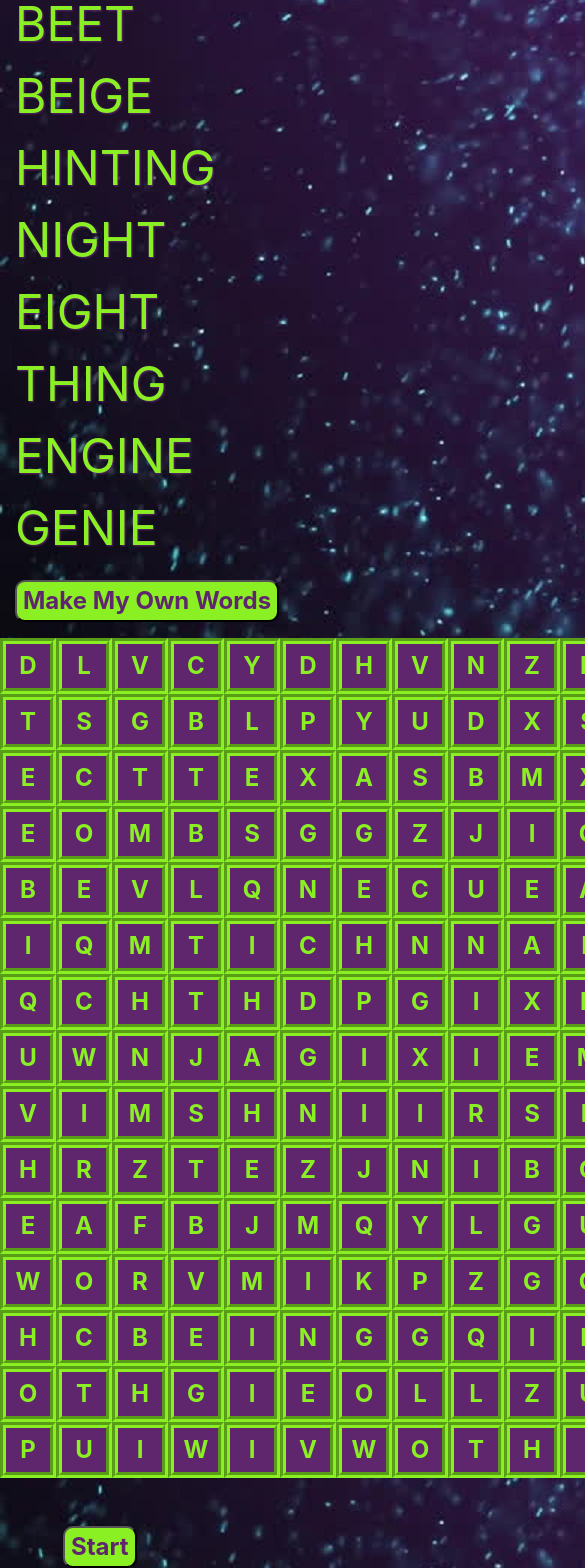
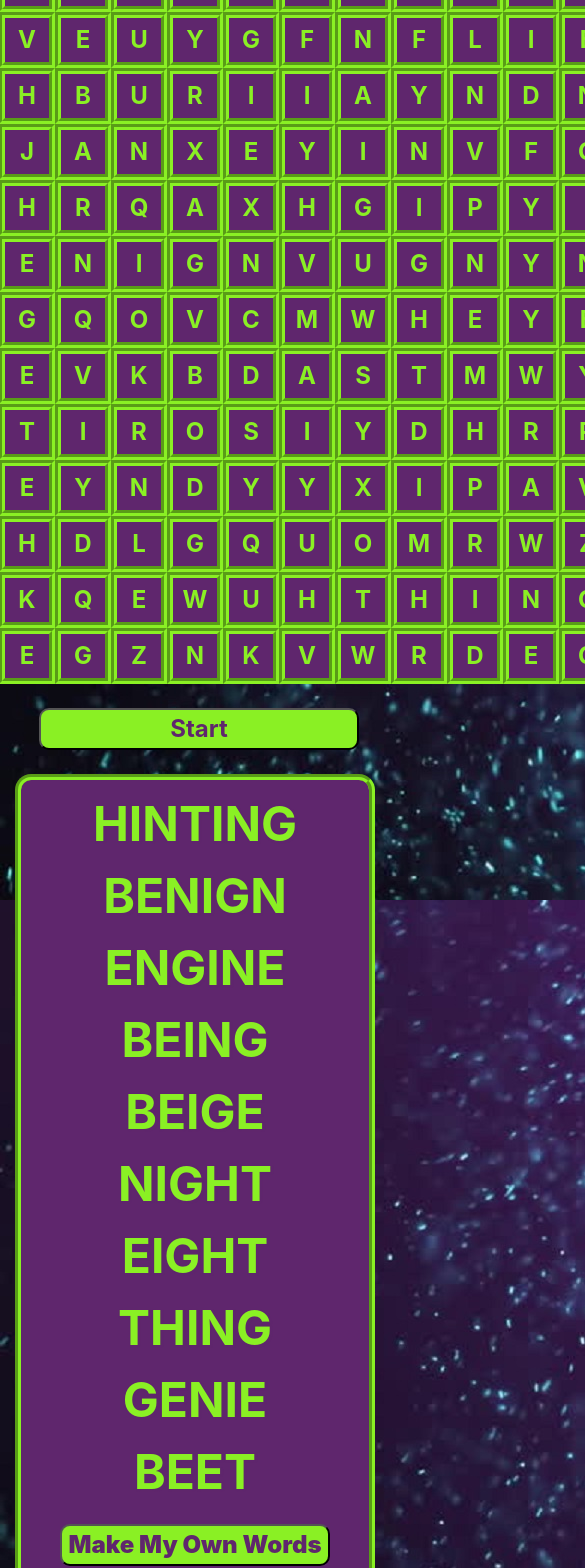
Before and after one commit to CramerJ1470/wordsearch, a React (Create React App) app: page /home in a window 390 px wide. Shown: the part 180-1748 px from the top of the page, 585 px wide, since content can reach past the window. Built offline with nearby package versions, Linux system fonts and the light colour scheme.

Commit message:
working on responsive

```diff
--- a/public/index.html
+++ b/public/index.html
@@ -5,9 +5,11 @@
     <link rel="icon" href="%PUBLIC_URL%/favicon.ico" />
     <meta name="viewport" content="width=device-width, initial-scale=1" />
     <meta name="theme-color" content="#000000" />
+
     <meta
       name="description"
       content="Web site created using create-react-app"
+
     />
     <link rel="apple-touch-icon" href="%PUBLIC_URL%/logo192.png" />
     <link
@@ -46,6 +48,28 @@
       To begin the development, run `npm start` or `yarn start`.
       To create a production bundle, use `npm run build` or `yarn build`.
     -->
+    <script type=”text/javascript”>
+
+      var updateLayout = function() {
+
+        if (window.innerWidth != currentWidth) {
+
+          currentWidth = window.innerWidth;
+
+          var orient = (currentWidth == 320) ? “profile” : “landscape”;
+
+          document.body.setAttribute(“orient”, orient);
+
+          window.scrollTo(0, 1);
+
+        }
+
+      };
+      iPhone.DomLoad(updateLayout);
+
+      setInterval(updateLayout, 400);
+
+      </script>
     <script
 			src="https://code.jquery.com/jquery-3.2.1.slim.min.js"
 			integrity="sha384-KJ3o2DKtIkvYIK3UENzmM7KCkRr/rE9/Qpg6aAZGJwFDMVNA/GpGFF93hXpG5KkN"
--- a/src/App.js
+++ b/src/App.js
@@ -17,10 +17,12 @@ import RenderOnceContext from './context/RenderOnceContext';
 export const App=()=> {
 
 
+  const [wordList, setWordList] = useState([]);
 
 
-
-
+  useEffect(() => {
+    setWordList();
+  }, [wordList]);
 
 
 
@@ -29,12 +31,18 @@ export const App=()=> {
 
 
     <>
+
     <BrowserRouter>
-
+   <WordListContext.Provider
+					value={{
+						wordList: wordList,
+						setWordList,
+					}}
+				>
 	    <Routes>
         <Route
            path="/"
-           element={<Home />}
+           element={<Home wordList={wordList}/>}
         />
 
 
@@ -46,7 +54,7 @@ export const App=()=> {
 
 
       </Routes>
-
+      </WordListContext.Provider>
     </BrowserRouter>
     </>
   );
--- a/src/components/Directions.js
+++ b/src/components/Directions.js
@@ -1,4 +1,4 @@
-import React from 'react'
+import React from 'react';
 
 function Directions() {
   return (
--- a/src/components/Grid.js
+++ b/src/components/Grid.js
@@ -252,7 +252,7 @@ let letterIndex = 0;
 
   function startPlay() {
    console.log("start Play wordList:",wordList);
-   document.getElementById("startplay").style.display = "none";
+   document.getElementById("startplay").style.visibility = "hidden";
    document.getElementById("foundword").style.display = "block";
 checkedList = wordList;
     let squares = document.querySelectorAll(".letterblock");
@@ -300,9 +300,10 @@ checkedList = wordList;
 
 
      function foundWord() {
-        if (wordList.length == 0) { alert("You've Found All The Words!!!");} else { alert(`You found ${pickedWord}`); pickedWord ='';}
+        if (wordList.length ===1 && wordList[0] === pickedWord) { alert("You've Found All The Words!!!");} else { alert(`You found ${pickedWord}`); pickedWord ='';}
         console.log("word");
-        wordList = wordList.filter(e => e !== checkedList[0]);console.log("shorter checkedList:",wordList);
+        wordList = wordList.filter(e => e !== checkedList[0]);
+        console.log("shorter checkedList:",wordList);
 
         newWordList = [];
         checkedList = wordList;
@@ -313,12 +314,16 @@ checkedList = wordList;
 
   return (
     <>
-    <div className="centertext row">
+    <div className="centertext row padleft ohpercent">
 
         {rows.map((row,index) => {return <Row row={row} rowNum={index}/>})}
     </div>
+    <div className="padleft">
     <button id="startplay" className="bottombutton" onClick={startPlay}>Start</button>
+    </div>
+    <div className="padleft">
     <button id="foundword" className="bottombutton"  onClick={foundWord}>Found Word</button>
+    </div>
 
     </>
   )
--- a/src/components/Home.js
+++ b/src/components/Home.js
@@ -14,20 +14,11 @@ const {rendered} = require("./rendered");
 let rendered1 = rendered;
 
 
-let wordList1 = ["BENIGN","BEING","BEET","BEIGE","HINTING","NIGHT","EIGHT","THING","ENGINE","GENIE"];
+let wordList1= ["BENIGN","BEING","BEET","BEIGE","HINTING","NIGHT","EIGHT","THING","ENGINE","GENIE"];
 function Home() {
 
-const [wordList, setWordList]= useState([]);
 
-
-
-    function setOriginalWords() {
-      setWordList(wordList1);
-    }
-
-    if (rendered1 ===0) {
-      setOriginalWords(); rendered1++;
-    } else {}
+const [wordList,setWordList] = useState(wordList1);
 
 // console.log("Grid wordList: ",wordList);
     function buildGrid() {
@@ -62,7 +53,7 @@ const [wordList, setWordList]= useState([]);
           let words1 =[];
           let wordSetUp = [];
 
-           let searchWords= wordList;
+
 
 
            function makeOwnWords() {
@@ -91,23 +82,33 @@ const [wordList, setWordList]= useState([]);
                newWordDoc.style.display="inline";
                let inputWordDoc = document.getElementById("inputWords");
                inputWordDoc.style.display = "none";
-              //  console.log("LATER WORDlIST:",wordList);
+              //  console.log("LATER WORDlIST:",wordList);hW
+
+           }
 
 
-           }
+           let searchWords = wordList;
+
 
   return (
     <div className="home1">
       <img className="wholebg bgpic"/>
-         <div className="container-fluid ohpercent">
+         <div className="container-fluid ">
         <div className="row width">
-        <div className="col-lg-3">
-        <div id="newWords">
-    <div className="vertflex" >
 
+
+
+        <div className="col-lg-10 ">
+          <Grid grid={grid} wordList={wordList}/>
+        </div>
+
+        <div className="col-lg-2 padleft">
+
+        <div id="newWords"  className="rightside">
+    <div className="vertflex " >
       {searchWords.map((word)=> {return <><div className="word" key={word}>{word}</div></>})}
     </div>
-    <button className="bottombtn" onClick={makeOwnWords}>Make My Own Words</button>
+    <button className="bottomb" onClick={makeOwnWords}>Make My Own Words</button>
     </div>
     <div id="inputWords">
     <div className="vertflex">
@@ -118,16 +119,10 @@ const [wordList, setWordList]= useState([]);
                 </div>
 
     </div>
-    </div>
-        </div>
-        <div className="col-lg-6">
-          <Grid grid={grid} wordList={wordList}/>
-        </div>
-        <div className="col-sm-3">
-          <Directions/>
-        </div>
         </div>
       </div>
+      </div>
+    </div>
     </div>
   )
 }
--- a/src/components/InputWords.js
+++ b/src/components/InputWords.js
@@ -23,7 +23,7 @@ function InputWords() {
         words1.push(newWordValue);
 
        }
-
+       document.getElementById("startplay").style.visibility ="";
     setWordList(words1);
     document.getElementById("putwordhere").innerText = wordList;
     console.log("later Input words:",wordList);
--- a/src/components/block.css
+++ b/src/components/block.css
@@ -17,6 +17,13 @@
 	padding-top: -1.5rem;
 	text-align: center;
 
+}
+
+.bordergreen {
+
+	border-style: solid;
+	border-color: rgb(138, 240, 36);
+	border-radius: 10px;
 }
 
 .greentext {
@@ -74,6 +81,7 @@
 
 #inputWords {
 	display: none;
+	justify-content: center;
 }
 
 .wholebg {
@@ -104,36 +112,58 @@ p.littlesquare {
 }
 
 .bottombutton {
-	margin: 3rem;
+	margin:1.5rem;
 	border-radius: 10px;
 	background-color:rgb(138, 240, 36) ;
 	color: rgb(95, 38, 109);
 	font-size: 1.5rem;
 	font-weight: bolder;
 	padding-top: -1.5rem;
+	width: 20rem;
 }
+
 
 .bottombtn {
 	margin-top: 1rem;
-	margin-bottom: 1rem;
 	border-radius: 10px;
 	background-color:rgb(138, 240, 36) ;
 	color: rgb(95, 38, 109);
 	font-size: 1.5rem;
 	font-weight: bolder;
 	padding-top: -1.5rem;
+	width: 20rem;
 }
+
 
 #foundword {
 	display: none;
+
+
 }
 
 .rightside  {
-
 	border: 0.4rem groove rgb(138, 240, 36);
+	justify-content: center;
 	border-radius: 1rem;
-	padding: 1rem;
+	padding: .5rem;
 	font-size: 1.5rem;
 	font-weight: bold;
 	background-color: rgb(95, 38, 109);
+	height: 52.5rem;
 }
+
+.padleft {
+	justify-content: center;
+	text-align:center;
+}
+
+.bottomb {
+	margin-top: 1rem;
+	border-radius: 10px;
+	background-color:rgb(138, 240, 36) ;
+	color: rgb(95, 38, 109);
+	font-size: 1.5rem;
+	font-weight: bolder;
+	padding-top: -1.5rem;
+
+}
--- a/src/index.css
+++ b/src/index.css
@@ -5,7 +5,7 @@ body {
     sans-serif;
   -webkit-font-smoothing: antialiased;
   -moz-osx-font-smoothing: grayscale;
-
+  max-width:100%;
   background-image: url("./assets/bgpic.jpg");
 
 
@@ -21,9 +21,7 @@ code {
 
 }
 
-.ohpercent {
-  width:100%
-}
+
 
 .word {
   font-size:3rem;
```
Also changed, not shown: src/components/Landing.js (added, +21 -0 lines).
